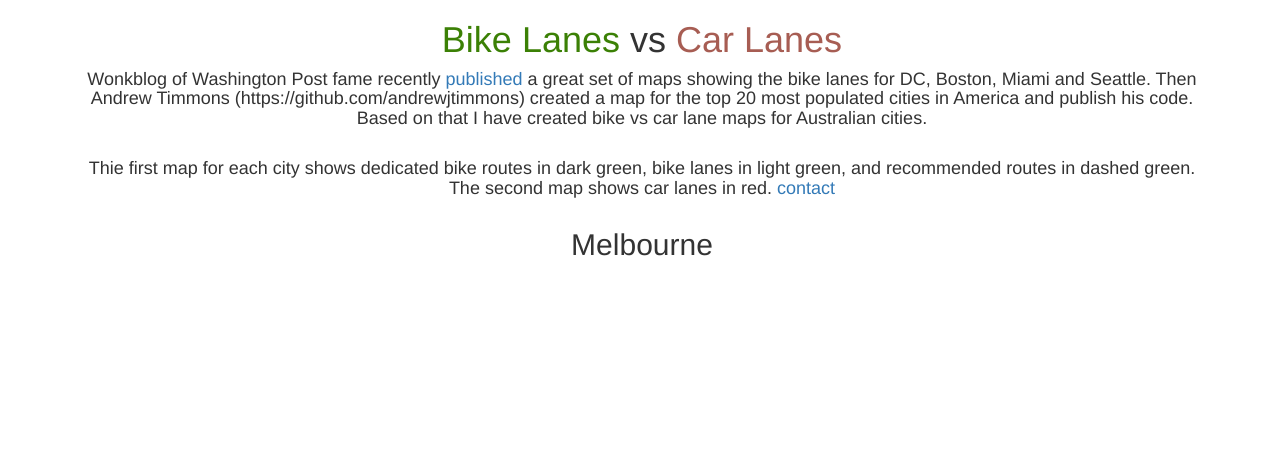
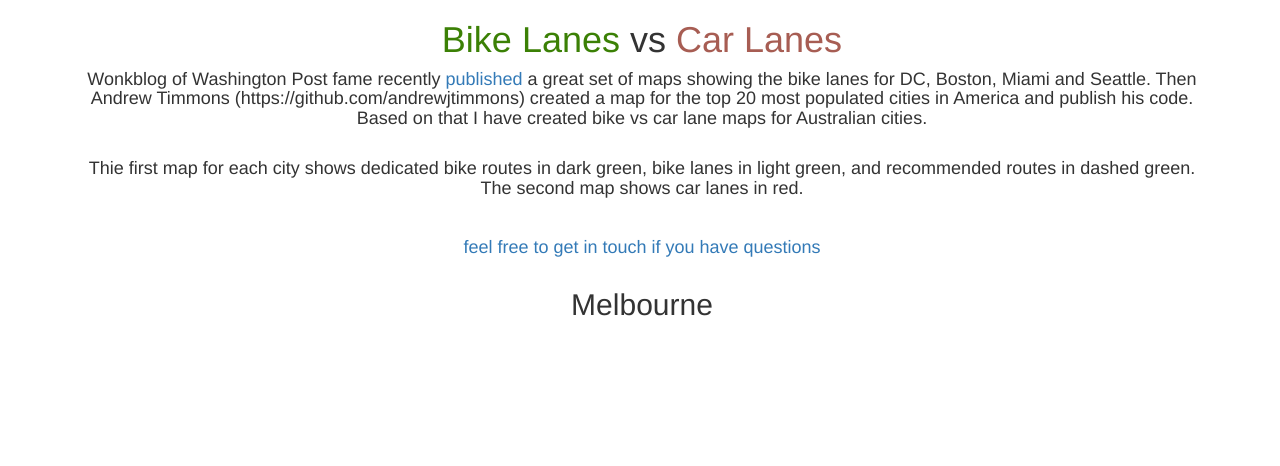
Before and after one commit to sabman/bikelanes, a plain HTML site: page index.html in a window 1280 px wide. Shown: the top 466 px of the page. Drawn offline with nearby package versions, Linux system fonts and the light colour scheme; some packages are replaced by stand-ins of ours.

Commit message:
Update index.html

```diff
--- a/index.html
+++ b/index.html
@@ -20,22 +20,23 @@
             bike lanes in light green, and recommended routes in dashed green.
             The second map shows car lanes in red.
 
-            <a href='http://burq.fun/' target="_blank">contact</a>
+            <p>&nbsp;<p/>
+
+            <a href='http://burq.fun/' target="_blank">feel free to get in touch if you have questions</a>
           <h4/>
         </div>
       </div>
     <script src="https://ajax.googleapis.com/ajax/libs/jquery/1.11.1/jquery.min.js"></script>
     <script type='text/javascript' src='https://maps.googleapis.com/maps/api/js?key=AIzaSyDIFAQSE48ikUI7IlZJl358unrxOTj83u4'></script>
     <script type='text/javascript' src='bikelanes.js'></script>
+    <!-- Global site tag (gtag.js) - Google Analytics -->
+    <script async src="https://www.googletagmanager.com/gtag/js?id=UA-114025778-2"></script>
     <script>
-      (function(i,s,o,g,r,a,m){i['GoogleAnalyticsObject']=r;i[r]=i[r]||function(){
-      (i[r].q=i[r].q||[]).push(arguments)},i[r].l=1*new Date();a=s.createElement(o),
-      m=s.getElementsByTagName(o)[0];a.async=1;a.src=g;m.parentNode.insertBefore(a,m)
-      })(window,document,'script','//www.google-analytics.com/analytics.js','ga');
+      window.dataLayer = window.dataLayer || [];
+      function gtag(){dataLayer.push(arguments);}
+      gtag('js', new Date());
 
-      ga('create', 'UA-61552293-1', 'auto');
-      ga('send', 'pageview');
-
+      gtag('config', 'UA-114025778-2');
     </script>
    </div>
   </body>
```
